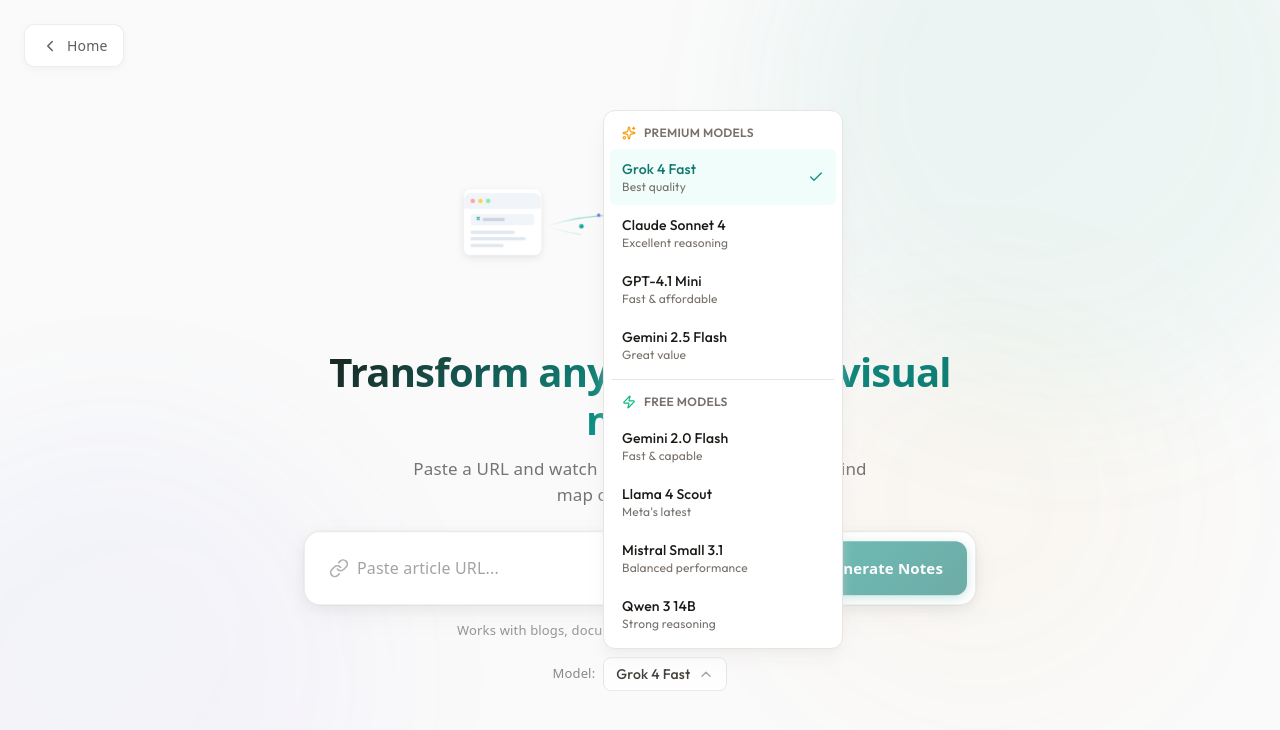
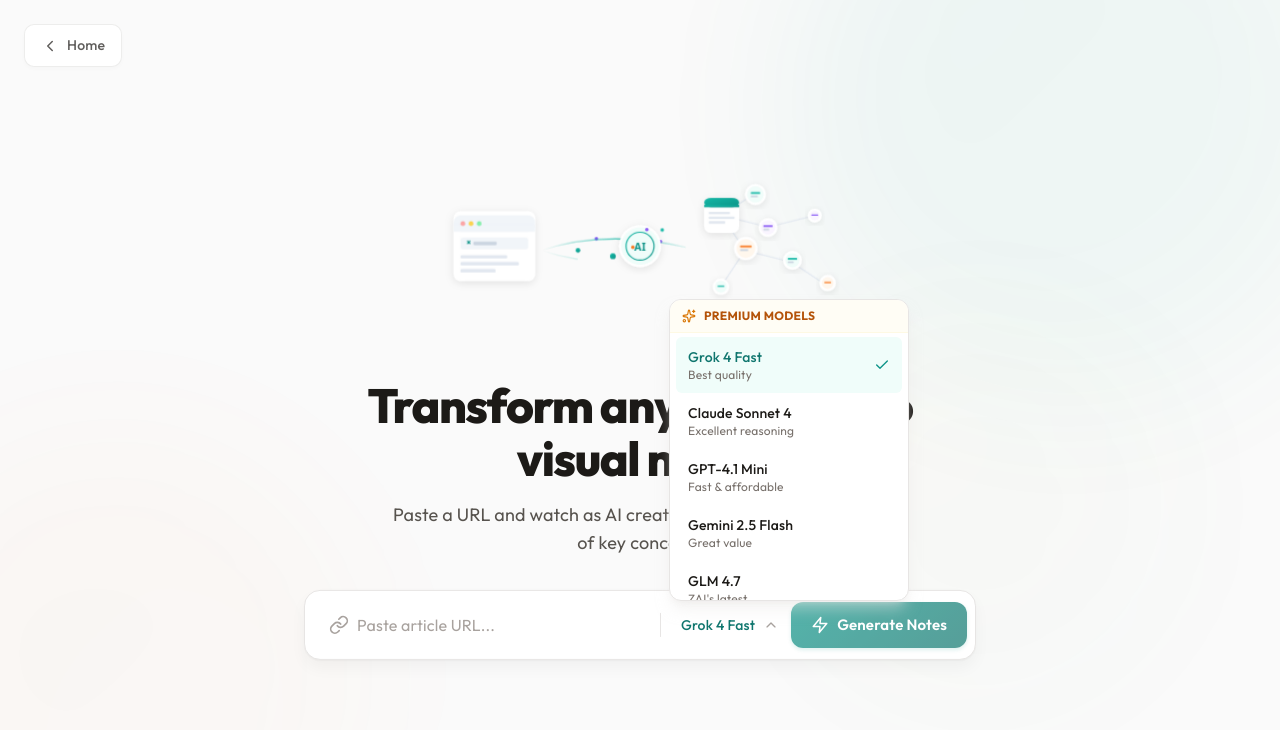
Before and after one commit to skrishnan22/vizumi, a Next.js app: page /new in a window 1280 px wide. Both pictures are taken after a click on the button "Grok 4 Fast". Shown: the top 730 px of the page. Built offline with nearby package versions, Linux system fonts and the light colour scheme.

Commit message:
add model selection in /new page

```diff
--- a/src/components/ModelSelector.tsx
+++ b/src/components/ModelSelector.tsx
@@ -92,12 +92,16 @@
           sideOffset={8}
           align="start"
         >
+          <div className="max-h-[300px] overflow-y-auto">
             {/* Paid Models Section */}
-          <div className="p-1.5">
-            <DropdownMenu.Label className="flex items-center gap-2 px-3 py-2 text-xs font-semibold text-stone-500 uppercase tracking-wide">
-              <Sparkles className="w-3.5 h-3.5 text-amber-500" />
+            <div className="flex flex-col">
+              <div className="sticky top-0 z-10 bg-white/95 backdrop-blur-sm border-b border-amber-100/50">
+                <DropdownMenu.Label className="flex items-center gap-2 px-3 py-2 text-xs font-bold text-amber-700 bg-amber-50/50 uppercase tracking-wide">
+                  <Sparkles className="w-3.5 h-3.5 text-amber-600" />
                   Premium Models
                 </DropdownMenu.Label>
+              </div>
+              <div className="p-1.5 pt-1">
                 {PAID_MODELS.map((model) => (
                   <ModelItem
                     key={model.id}
@@ -107,15 +111,19 @@
                   />
                 ))}
               </div>
+            </div>
 
-          <DropdownMenu.Separator className="h-px bg-stone-200 mx-2" />
+            <div className="h-px bg-stone-100" />
 
             {/* Free Models Section */}
-          <div className="p-1.5">
-            <DropdownMenu.Label className="flex items-center gap-2 px-3 py-2 text-xs font-semibold text-stone-500 uppercase tracking-wide">
-              <Zap className="w-3.5 h-3.5 text-emerald-500" />
+            <div className="flex flex-col">
+              <div className="sticky top-0 z-10 bg-white/95 backdrop-blur-sm border-b border-emerald-100/50">
+                <DropdownMenu.Label className="flex items-center gap-2 px-3 py-2 text-xs font-bold text-emerald-700 bg-emerald-50/50 uppercase tracking-wide">
+                  <Zap className="w-3.5 h-3.5 text-emerald-600" />
                   Free Models
                 </DropdownMenu.Label>
+              </div>
+              <div className="p-1.5 pt-1">
                 {FREE_MODELS.map((model) => (
                   <ModelItem
                     key={model.id}
@@ -125,6 +133,8 @@
                   />
                 ))}
               </div>
+            </div>
+          </div>
         </DropdownMenu.Content>
       </DropdownMenu.Portal>
     </DropdownMenu.Root>
--- a/src/components/NoteGenerator.module.css
+++ b/src/components/NoteGenerator.module.css
@@ -28,7 +28,7 @@
   position: absolute;
   border-radius: 50%;
   filter: blur(80px);
-  opacity: 0.5;
+  opacity: 0.4;
   animation: float 20s ease-in-out infinite;
 }
 
@@ -36,6 +36,7 @@
   width: 600px;
   height: 600px;
   background: linear-gradient(135deg, rgba(13, 148, 136, 0.15) 0%, rgba(16, 185, 129, 0.1) 100%);
+  /* Teal -> Emerald */
   top: -200px;
   right: -100px;
   animation-delay: 0s;
@@ -44,7 +45,8 @@
 .orb2 {
   width: 500px;
   height: 500px;
-  background: linear-gradient(135deg, rgba(59, 130, 246, 0.1) 0%, rgba(147, 51, 234, 0.08) 100%);
+  background: linear-gradient(135deg, rgba(249, 115, 22, 0.08) 0%, rgba(251, 146, 60, 0.06) 100%);
+  /* Orange */
   bottom: -150px;
   left: -100px;
   animation-delay: -7s;
@@ -53,22 +55,28 @@
 .orb3 {
   width: 400px;
   height: 400px;
-  background: linear-gradient(135deg, rgba(249, 115, 22, 0.08) 0%, rgba(234, 179, 8, 0.06) 100%);
+  background: linear-gradient(135deg, rgba(234, 179, 8, 0.06) 0%, rgba(13, 148, 136, 0.05) 100%);
+  /* Yellow -> Teal */
   top: 40%;
   left: 60%;
   animation-delay: -14s;
 }
 
 @keyframes float {
-  0%, 100% {
+
+  0%,
+  100% {
     transform: translate(0, 0) scale(1);
   }
+
   25% {
     transform: translate(30px, -30px) scale(1.05);
   }
+
   50% {
     transform: translate(-20px, 20px) scale(0.95);
   }
+
   75% {
     transform: translate(-30px, -20px) scale(1.02);
   }
@@ -90,39 +98,31 @@
   align-items: center;
   gap: 0.5rem;
   padding: 0.625rem 1rem;
-  background: rgba(255, 255, 255, 0.9);
-  backdrop-filter: blur(8px);
-  -webkit-backdrop-filter: blur(8px);
+  background: #ffffff;
   border: 1px solid rgba(28, 26, 23, 0.08);
   border-radius: 10px;
   color: rgba(28, 26, 23, 0.7);
-  font-family: 'Cabinet Grotesk', 'DM Sans', system-ui, sans-serif;
+  font-family: var(--font-sans), system-ui, sans-serif;
   font-size: 0.875rem;
   font-weight: 500;
   text-decoration: none;
-  transition:
-    background 200ms ease,
-    border-color 200ms ease,
-    color 200ms ease,
-    transform 150ms ease,
-    box-shadow 200ms ease;
-  box-shadow: 0 2px 8px rgba(28, 26, 23, 0.04);
+  transition: all 200ms ease;
+  box-shadow: 0 2px 4px rgba(0, 0, 0, 0.02);
 }
 
 .homeButton:hover {
-  background: #ffffff;
-  border-color: rgba(28, 26, 23, 0.12);
+  border-color: rgba(13, 148, 136, 0.3);
   color: #1c1a17;
-  transform: translateX(-2px);
-  box-shadow: 0 4px 12px rgba(28, 26, 23, 0.08);
+  transform: translateY(-1px);
+  box-shadow: 0 4px 8px rgba(0, 0, 0, 0.04);
 }
 
 .homeButton:active {
-  transform: translateX(0);
+  transform: translateY(0);
 }
 
 /* ============================================
-   CONTENT CONTAINER (Input + Button)
+   CONTENT CONTAINER
    ============================================ */
 
 .contentContainer {
@@ -157,7 +157,7 @@
 .illustrationWrapper {
   margin-bottom: 0.75rem;
   animation: fadeInUp 800ms cubic-bezier(0.16, 1, 0.3, 1);
-  transform: scale(0.85);
+  transform: scale(0.9);
   transform-origin: center bottom;
 }
 
@@ -167,30 +167,27 @@
 
 .heroSection {
   text-align: center;
-  margin-bottom: 1.5rem;
+  margin-bottom: 2rem;
   animation: fadeInUp 600ms cubic-bezier(0.16, 1, 0.3, 1);
 }
 
 .heroTitle {
-  font-family: 'Cabinet Grotesk', 'DM Sans', system-ui, sans-serif;
-  font-size: clamp(1.75rem, 5vw, 2.5rem);
-  font-weight: 700;
-  letter-spacing: -0.02em;
-  line-height: 1.2;
-  margin: 0 0 0.75rem;
-  background: linear-gradient(135deg, #1c1a17 0%, #0d9488 50%, #0f766e 100%);
-  background-clip: text;
-  -webkit-background-clip: text;
-  -webkit-text-fill-color: transparent;
+  font-family: var(--font-sans), system-ui, sans-serif;
+  font-size: clamp(2rem, 5vw, 3rem);
+  font-weight: 800;
+  letter-spacing: -0.03em;
+  line-height: 1.1;
+  margin: 0 0 1rem;
+  color: #1c1a17;
 }
 
 .heroSubtitle {
-  font-family: 'Satoshi', 'DM Sans', system-ui, sans-serif;
-  font-size: 1.0625rem;
-  color: rgba(28, 26, 23, 0.6);
-  line-height: 1.5;
+  font-family: var(--font-sans), system-ui, sans-serif;
+  font-size: 1.125rem;
+  color: #57534e;
+  line-height: 1.6;
   margin: 0;
-  max-width: 480px;
+  max-width: 500px;
   margin-left: auto;
   margin-right: auto;
 }
@@ -201,23 +198,24 @@
 
 .inputCard {
   background: #ffffff;
-  border: 1px solid rgba(28, 26, 23, 0.08);
+  border: 1px solid #e7e5e4;
   border-radius: 16px;
   padding: 0.5rem;
   box-shadow:
-    0 0 0 1px rgba(28, 26, 23, 0.02),
-    0 4px 16px rgba(28, 26, 23, 0.06),
-    0 8px 32px rgba(28, 26, 23, 0.04);
+    0 1px 2px rgba(0, 0, 0, 0.04),
+    0 8px 16px rgba(0, 0, 0, 0.04);
   animation: fadeInUp 600ms cubic-bezier(0.16, 1, 0.3, 1) 100ms both;
   display: flex;
   flex-direction: column;
   gap: 0.5rem;
 }
 
-@media (min-width: 480px) {
+@media (min-width: 640px) {
   .inputCard {
     flex-direction: row;
     align-items: center;
+    padding: 0.5rem 0.5rem 0.5rem 0.75rem;
+    gap: 0;
   }
 }
 
@@ -230,8 +228,8 @@
 
 .inputIcon {
   position: absolute;
-  left: 1rem;
-  color: rgba(28, 26, 23, 0.35);
+  left: 0.75rem;
+  color: #a8a29e;
   pointer-events: none;
   transition: color 200ms ease;
 }
@@ -242,23 +240,51 @@
 
 .urlInput {
   width: 100%;
-  padding: 1rem 1rem 1rem 2.75rem;
+  padding: 0.875rem 1rem 0.875rem 2.5rem;
   font-size: 1rem;
   color: #1c1a17;
   background: transparent;
   border: none;
   border-radius: 12px;
   outline: none;
-  font-family: 'Satoshi', 'DM Sans', system-ui, sans-serif;
-  transition: background 200ms ease;
+  font-family: var(--font-sans), system-ui, sans-serif;
+  transition: all 200ms ease;
 }
 
 .urlInput::placeholder {
-  color: rgba(28, 26, 23, 0.4);
+  color: #a8a29e;
 }
 
-.urlInput:focus {
-  background: rgba(28, 26, 23, 0.02);
+.inputDivider {
+  display: none;
+}
+
+@media (min-width: 640px) {
+  .inputDivider {
+    display: block;
+    width: 1px;
+    height: 24px;
+    background-color: #e7e5e4;
+    margin: 0 0.5rem;
+  }
+}
+
+.embeddedModelSelector {
+  border: none !important;
+  background: transparent !important;
+  /* Remove individual button bg */
+  color: #0f766e !important;
+  /* Teal-700 */
+  padding-left: 0.75rem !important;
+  padding-right: 0.75rem !important;
+  font-weight: 500 !important;
+  box-shadow: none !important;
+}
+
+.embeddedModelSelector:hover {
+  background: #f0fdfa !important;
+  /* Teal-50 */
+  color: #0d9488 !important;
 }
 
 /* ============================================
@@ -274,33 +300,29 @@
   color: #ffffff;
   border: none;
   border-radius: 12px;
-  padding: 1rem 1.5rem;
+  padding: 0.75rem 1.25rem;
   font-size: 0.9375rem;
   font-weight: 600;
-  font-family: 'Cabinet Grotesk', 'DM Sans', system-ui, sans-serif;
+  font-family: var(--font-sans), system-ui, sans-serif;
   cursor: pointer;
-  transition:
-    transform 200ms cubic-bezier(0.4, 0, 0.2, 1),
-    box-shadow 200ms ease,
-    opacity 200ms ease;
-  box-shadow:
-    0 2px 8px rgba(13, 148, 136, 0.25),
-    0 4px 16px rgba(13, 148, 136, 0.15);
+  transition: all 200ms cubic-bezier(0.4, 0, 0.2, 1);
+  box-shadow: 0 2px 4px rgba(13, 148, 136, 0.2);
   white-space: nowrap;
   flex-shrink: 0;
 }
 
-@media (max-width: 479px) {
+@media (max-width: 639px) {
+
+  /* Changed breakpoint to match inputCard */
   .generateButton {
     width: 100%;
   }
 }
 
 .generateButton:hover:not(:disabled) {
-  transform: translateY(-2px);
-  box-shadow:
-    0 4px 12px rgba(13, 148, 136, 0.3),
-    0 8px 24px rgba(13, 148, 136, 0.2);
+  transform: translateY(-1px);
+  box-shadow: 0 4px 12px rgba(13, 148, 136, 0.25);
+  background: linear-gradient(135deg, #14b8a6 0%, #0d9488 100%);
 }
 
 .generateButton:active:not(:disabled) {
@@ -308,7 +330,7 @@
 }
 
 .generateButton:disabled {
-  opacity: 0.6;
+  opacity: 0.7;
   cursor: not-allowed;
   transform: none;
 }
@@ -332,34 +354,11 @@
 /* ============================================
    HINT TEXT
    ============================================ */
+/* Hint removed from DOM but keeping style just in case needed later, or remove it?
+   Actually clean up if not used, but safer to leave minimal footprint. */
 
-.hint {
-  text-align: center;
-  font-family: 'Satoshi', 'DM Sans', system-ui, sans-serif;
-  font-size: 0.8125rem;
-  color: rgba(28, 26, 23, 0.45);
-  margin-top: 1rem;
-  animation: fadeInUp 600ms cubic-bezier(0.16, 1, 0.3, 1) 200ms both;
-}
-
-/* ============================================
-   MODEL SELECTOR
-   ============================================ */
-
-.modelSelector {
-  display: flex;
-  align-items: center;
-  justify-content: center;
-  gap: 0.5rem;
-  margin-top: 1rem;
-  animation: fadeInUp 600ms cubic-bezier(0.16, 1, 0.3, 1) 300ms both;
-}
-
-.modelLabel {
-  font-family: 'Satoshi', 'DM Sans', system-ui, sans-serif;
-  font-size: 0.8125rem;
-  color: rgba(28, 26, 23, 0.5);
-}
+/* Leftover Model Selector Styles (Cleaned up) */
+/* .modelSelector and .modelLabel are no longer used */
 
 /* ============================================
    GENERATED HEADER
@@ -377,7 +376,7 @@
 }
 
 .generatedTitle {
-  font-family: 'Cabinet Grotesk', 'DM Sans', system-ui, sans-serif;
+  font-family: var(--font-sans), system-ui, sans-serif;
   font-size: clamp(1.5rem, 4vw, 2.25rem);
   font-weight: 700;
   color: #1c1a17;
@@ -390,22 +389,20 @@
   display: inline-block;
   font-family: 'JetBrains Mono', 'IBM Plex Mono', monospace;
   font-size: 0.8125rem;
-  color: rgba(28, 26, 23, 0.5);
+  color: #78716c;
   white-space: nowrap;
   overflow: hidden;
   text-overflow: ellipsis;
   max-width: 100%;
   padding: 0.375rem 0.75rem;
-  background: rgba(28, 26, 23, 0.04);
+  background: #f5f5f4;
   border-radius: 6px;
   text-decoration: none;
-  transition:
-    background 200ms ease,
-    color 200ms ease;
+  transition: all 200ms ease;
 }
 
 .generatedUrl:hover {
-  background: rgba(28, 26, 23, 0.08);
+  background: #e7e5e4;
   color: #0d9488;
 }
 
@@ -430,6 +427,7 @@
     opacity: 0;
     transform: translateY(16px);
   }
+
   to {
     opacity: 1;
     transform: translateY(0);
@@ -439,8 +437,9 @@
 @keyframes fadeInDown {
   from {
     opacity: 0;
-    transform: translateY(-20px);
+    transform: translateY(-16px);
   }
+
   to {
     opacity: 1;
     transform: translateY(0);
@@ -451,6 +450,7 @@
   from {
     opacity: 0;
   }
+
   to {
     opacity: 1;
   }
@@ -471,15 +471,16 @@
   }
 
   .illustrationWrapper {
-    transform: scale(0.75);
+    transform: scale(0.8);
   }
 
   .heroSection {
-    margin-bottom: 1.25rem;
+    margin-bottom: 1.5rem;
   }
 
   .heroSubtitle {
-    font-size: 0.9375rem;
+    font-size: 1rem;
+    padding: 0 1rem;
   }
 
   .modelSelector {
--- a/src/components/NoteGenerator.tsx
+++ b/src/components/NoteGenerator.tsx
@@ -247,6 +247,15 @@
             />
           </div>
 
+          <div className={styles.inputDivider} />
+
+          <ModelSelector
+            value={effectiveModel}
+            onChange={setSessionModel}
+            disabled={isLoading}
+            className={styles.embeddedModelSelector}
+          />
+
           <button
             type="button"
             onClick={handleGenerate}
@@ -279,19 +288,6 @@
           </button>
         </div>
 
-        <p className={styles.hint}>
-          Works with blogs, documentation, news articles, and more
-        </p>
-
-        {/* Model selector */}
-        <div className={styles.modelSelector}>
-          <span className={styles.modelLabel}>Model:</span>
-          <ModelSelector
-            value={effectiveModel}
-            onChange={setSessionModel}
-            disabled={isLoading}
-          />
-        </div>
       </div>
 
       {/* Generated Header - Appears when content is generated */}
--- a/src/lib/constants.ts
+++ b/src/lib/constants.ts
@@ -6,16 +6,8 @@
 } as const;
 
 // ============================================================================
-// Free Tier & Model Preferences
+// Model Preferences
 // ============================================================================
-
-export const FREE_TIER_MODELS = [
-  'google/gemini-2.0-flash-exp:free',
-  'meta-llama/llama-3.2-3b-instruct:free',
-  'mistralai/mistral-7b-instruct:free',
-] as const;
-
-export type FreeTierModel = (typeof FREE_TIER_MODELS)[number];
 
 export const DEFAULT_MODELS = {
   generate: 'x-ai/grok-4-fast',
@@ -49,6 +41,7 @@
   { id: 'anthropic/claude-sonnet-4', label: 'Claude Sonnet 4', description: 'Excellent reasoning' },
   { id: 'openai/gpt-4.1-mini', label: 'GPT-4.1 Mini', description: 'Fast & affordable' },
   { id: 'google/gemini-2.5-flash', label: 'Gemini 2.5 Flash', description: 'Great value' },
+  { id: 'z-ai/glm-4.7', label: 'GLM 4.7', description: 'ZAI\'s latest' },
 ];
 
 // Combined flat list for backward compatibility
--- a/src/proxy.ts
+++ b/src/proxy.ts
@@ -1,5 +1,5 @@
 import { type NextRequest, NextResponse } from 'next/server';
-import { FREE_TIER_MODELS, HEADERS } from '@/lib/constants';
+import { FREE_MODELS, HEADERS } from '@/lib/constants';
 
 /**
  * Proxy validates API key and model access before requests reach route handlers
@@ -27,7 +27,8 @@
     return NextResponse.next();
   }
 
-  if (requestedModel && !(FREE_TIER_MODELS as readonly string[]).includes(requestedModel)) {
+  const freeModelIds = FREE_MODELS.map((m) => m.id);
+  if (requestedModel && !freeModelIds.includes(requestedModel)) {
     return Response.json(
       {
         error: {
```
Lines whose indentation alone changed are shown as unchanged.
